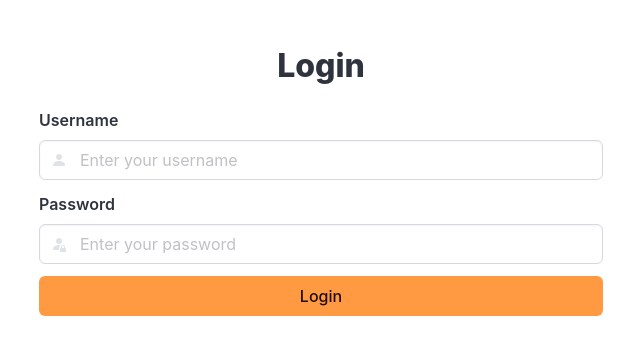
After one commit to hawariMuflihMunte/plant-recommendation-tool, a Django app: page /login/ in a window 1280 px wide. The commit adds this page. Shown: the top 363 px of the page, without its empty margins (319-959 px from the left). Run offline with Django 5.2, Linux system fonts and the light colour scheme.

Commit message:
feat: set up login layout

```diff
--- /dev/null
+++ b/plamentor/core/templates/core/auth/login.html
@@ -0,0 +1,45 @@
+{% extends 'layouts/base.html' %}
+
+{% block title %}Plamentor | Login{% endblock title %}
+
+{% block content %}
+    <section class="section">
+        <div class="container">
+            <div class="columns is-centered">
+                <div class="column is-half">
+                    <h1 class="title is-3 has-text-centered">Login</h1>
+
+                    <form method="POST">
+                        {% csrf_token %}
+
+                        <div class="field">
+                            <label class="label" for="username">Username</label>
+                            <div class="control has-icons-left">
+                                <input class="input" type="text" id="username" name="username" placeholder="Enter your username" required>
+                                <span class="icon is-small is-left">
+                                    <i class="bi bi-person-fill"></i>
+                                </span>
+                            </div>
+                        </div>
+
+                        <div class="field">
+                            <label class="label" for="password">Password</label>
+                            <div class="control has-icons-left">
+                                <input class="input" type="password" id="password" name="password" placeholder="Enter your password" required>
+                                <span class="icon is-small is-left">
+                                    <i class="bi bi-person-fill-lock"></i>
+                                </span>
+                            </div>
+                        </div>
+
+                        <div class="field">
+                            <div class="control">
+                                <button type="submit" class="button is-primary is-fullwidth">Login</button>
+                            </div>
+                        </div>
+                    </form>
+                </div>
+            </div>
+        </div>
+    </section>
+{% endblock %}
--- a/plamentor/core/templates/core/pages/index.html
+++ b/plamentor/core/templates/core/pages/index.html
@@ -1,4 +1,4 @@
-{% extends 'partials/base.html' %}
+{% extends 'layouts/base.html' %}
 
 {% block title %}Plamentor | Home{% endblock title %}
 
--- a/plamentor/core/urls.py
+++ b/plamentor/core/urls.py
@@ -3,5 +3,6 @@ from . import views
 
 app_name = 'core'
 urlpatterns = [
-    path('', views.index),
+    path('', view=views.index, name='home'),
+    path('login/', view=views.login_view, name='auth_login'),
 ]
--- a/plamentor/core/views.py
+++ b/plamentor/core/views.py
@@ -2,3 +2,6 @@ from django.shortcuts import render
 
 def index(request):
     return render(request, 'core/pages/index.html')
+
+def login_view(request):
+    return render(request, 'core/auth/login.html')
```
